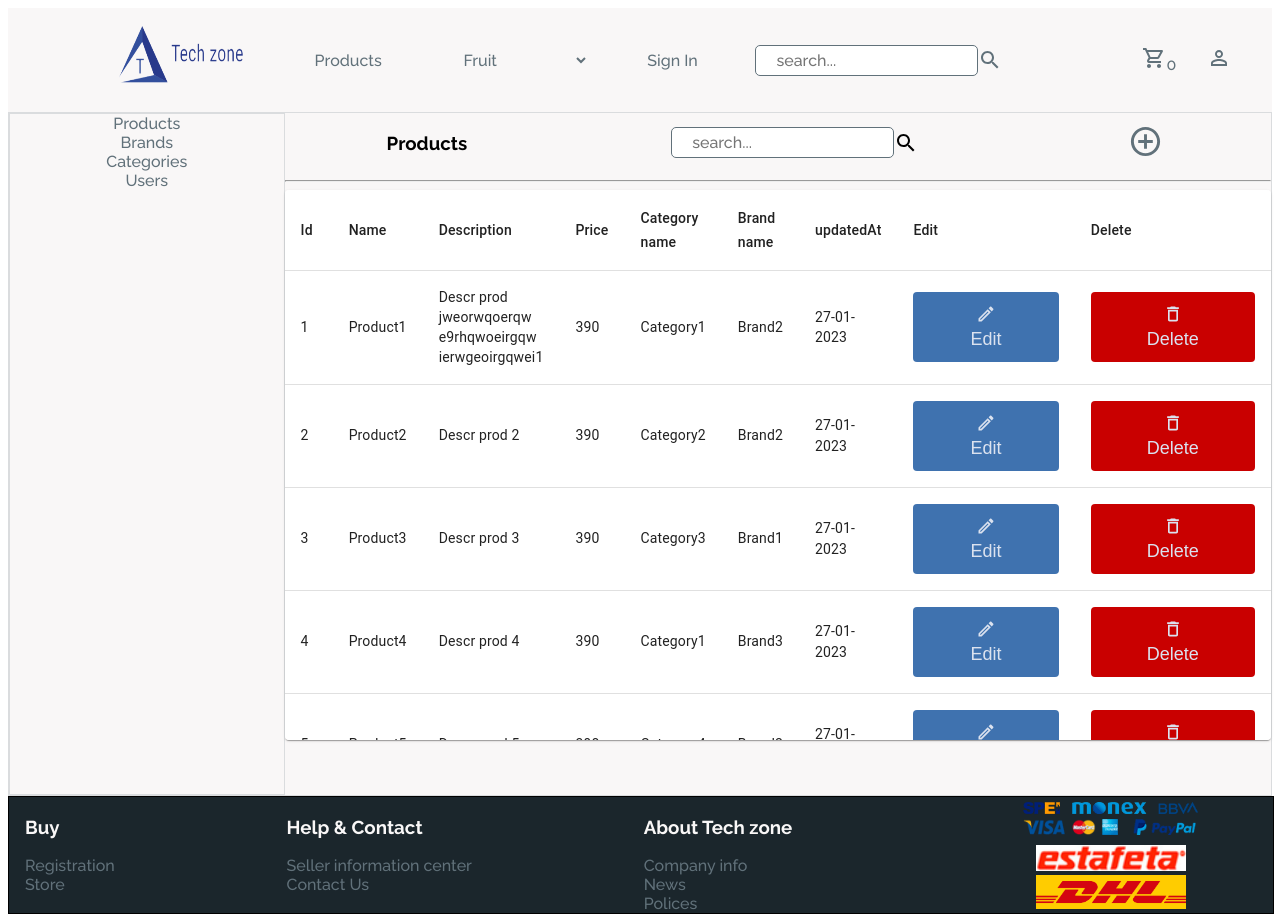
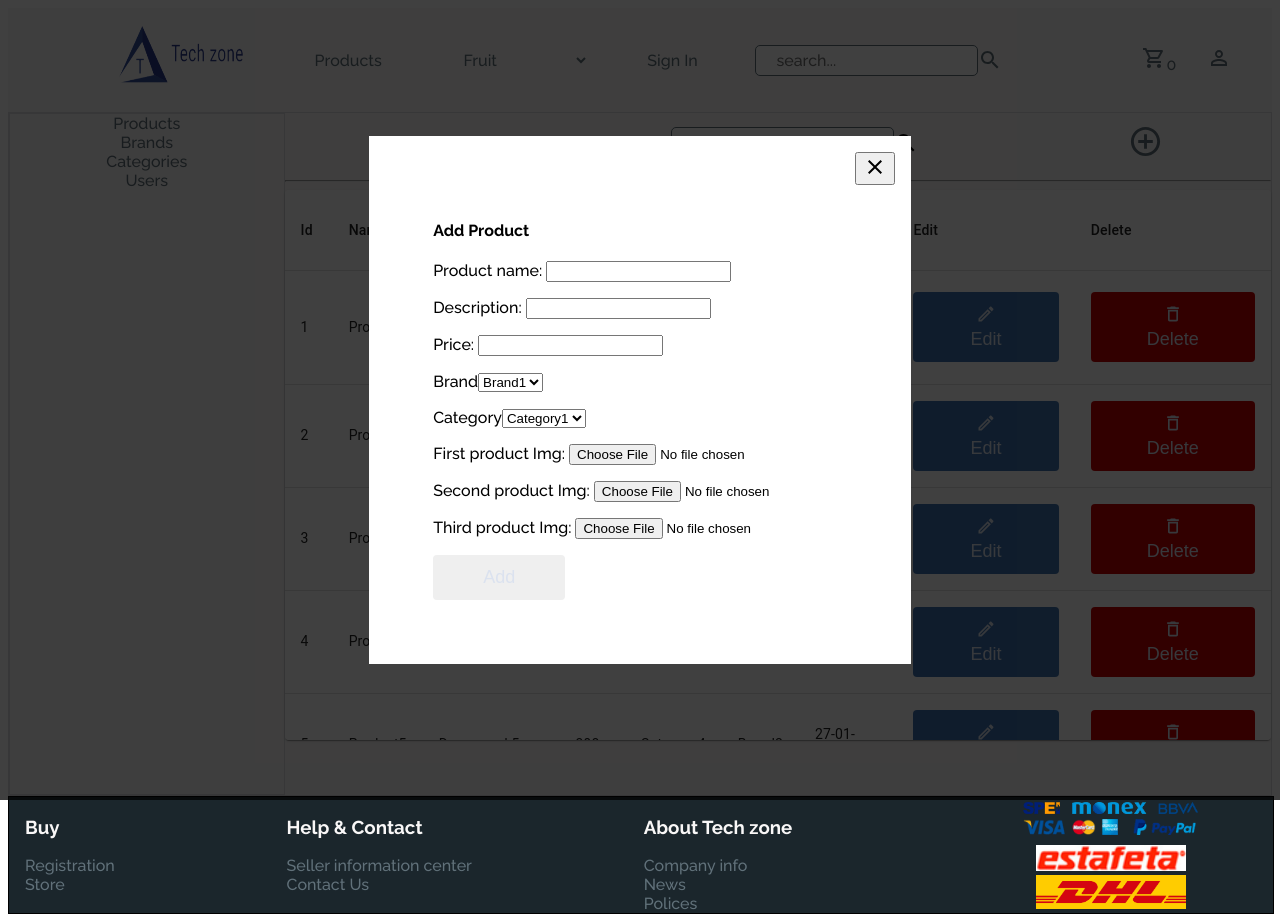
Before and after one commit to Yisusmomoa/React_e-commerce_Client, a React (Vite) app: page /admin/products in a window 1280 px wide. Both pictures are taken after a click on the button 1145 px from the left and 142 px from the top of the page. Built offline with nearby package versions, Linux system fonts and the light colour scheme.

Commit message:
se añaden más campos a los modales, además de agregar las modales de update para category y product

```diff
--- a/src/components/IsAdmin.jsx/Admin/AdminBrands.jsx
+++ b/src/components/IsAdmin.jsx/Admin/AdminBrands.jsx
@@ -1,4 +1,4 @@
-import React from 'react'
+import React, { useState } from 'react'
 import styled from "styled-components";
 import { device, deviceMin } from "../../../styles/breakpoints";
 import SubNavbar from '../SubNavbar/SubNavbar';
@@ -11,6 +11,9 @@ import TableHead from '@mui/material/TableHead';
 import TableRow from '@mui/material/TableRow';
 import Paper from '@mui/material/Paper';
 import ButtonAdmin from './ButtonAdmin';
+import { useModal } from '../../../state/hooks/useModal';
+import Modal from '../Modal/Modal';
+import ButtonAddModal from '../Modal/ButtonAddModal';
 
 const AdminBrandsContainer=styled.div`
   width:100%;
@@ -36,21 +39,64 @@ const rows = [
 ];
 
 const AdminBrands = () => {
-  const showModalBrand=()=>{
-    alert("Admin Brand")
-  }
+  const [
+    isOpenModalAdd,
+    openModalAdd,
+    closeModalAdd
+  ]=useModal()
+
+  const [
+    isOpenModalUpdate,
+    openModalUpdate,
+    closeModalUpdate
+  ]=useModal()
+
+  const [brandToUpdate, setBrandToUpdate]=useState({})
+
   const searchBrand=(name)=>{
     console.log("name Brand", name)
   }
   const deleteBrand=(id)=>{
     console.log("deleteBrand", id)
   }
-  const editBrand=(id)=>{
-    console.log("editBrand", id)
+  const editBrand=(data)=>{
+    setBrandToUpdate(data)
+    openModalUpdate()
+    console.log("editBrand", data)
   }
   return (
     <AdminBrandsContainer>
-      <SubNavbar showModal={showModalBrand}
+      <Modal isOpen={isOpenModalAdd} closeModal={closeModalAdd}>
+        <h4>Add brand</h4>
+          <form action=''>
+            <p>
+              <label htmlFor="BrandName">Brand name: </label>
+              <input type='text' name='BrandName' />
+            </p>
+            <p>
+              <label htmlFor="imgBrand">Brand Img: </label>
+              <input type='file' name='imgBrand'/>
+            </p>
+            <ButtonAddModal/>
+          </form>
+      </Modal>
+
+      <Modal isOpen={isOpenModalUpdate}
+        closeModal={closeModalUpdate}>
+        <h4>Update brand</h4>
+          <form action=''>
+            <p>
+              <label htmlFor="BrandName">Brand name: </label>
+              <input type='text' name='BrandName' />
+            </p>
+            <p>
+              <label htmlFor="imgBrand">Brand Img: </label>
+              <input type='file' name='imgBrand'/>
+            </p>
+            <ButtonAddModal/>
+          </form>
+      </Modal>
+      <SubNavbar showModal={openModalAdd}
         search={searchBrand} title={'Brands'}/>
       <hr/>
       <TableContainer component={Paper}
@@ -81,11 +127,11 @@ const AdminBrands = () => {
                 <TableCell sx={{maxwidth:180}}>{row.updatedAt}</TableCell>
                 <TableCell sx={{maxwidth:180}}>{row.createdAt}</TableCell>
                 <TableCell sx={{width:280}}><ButtonAdmin title={'Edit'}
-                  typeBtn={'Edit'} iconName={'Edit'} id={row.id}
+                  typeBtn={'Edit'} iconName={'Edit'} data={row}
                   action={editBrand}> </ButtonAdmin>
                 </TableCell>
                 <TableCell sx={{width:280}}><ButtonAdmin title={'Delete'}
-                  typeBtn={'Delete'} iconName={'Delete'} id={row.id}
+                  typeBtn={'Delete'} iconName={'Delete'} data={row}
                   action={deleteBrand}> </ButtonAdmin>
                 </TableCell>
               </TableRow>
--- a/src/components/IsAdmin.jsx/Admin/AdminCategories.jsx
+++ b/src/components/IsAdmin.jsx/Admin/AdminCategories.jsx
@@ -13,6 +13,7 @@ import Paper from '@mui/material/Paper';
 import ButtonAdmin from './ButtonAdmin';
 import Modal from '../Modal/Modal';
 import { useModal } from '../../../state/hooks/useModal';
+import ButtonAddModal from '../Modal/ButtonAddModal';
 
 const AdminCategoriesContainer=styled.div`
   width:100%;
@@ -38,26 +39,44 @@ const rows = [
 
 const AdminCategories = () => {
   const [isOpenModalAdd, openModalAdd, closeModalAdd]=useModal()
-
-  const showModalAddCategories=()=>{
-    // openModalAdd()
-  }
-  const closeModalAddCategories=()=>{
-  }
-  const searchCategories=(name)=>{
+  const [isOpenModalUpdate, openModalUpdate, closeModalUpdate]=useModal()
+  const [categoryToUpdate, setCategoryToUpdate]=useState({})
+ const searchCategories=(name)=>{
     console.log("name Categories", name)
   }
   const deleteCategory=(id)=>{
     console.log("deleteCategory", id)
   }
-  const editCategory=(id)=>{
-    console.log("editCategory", id)
+  const editCategory=(data)=>{
+    setCategoryToUpdate(data)
+    openModalUpdate()
+    console.log("editCategory", data)
   }
   return (
     <>
-      <Modal isOpen={isOpenModalAdd} closeModal={closeModalAdd}>
+      <Modal isOpen={isOpenModalAdd}
+      closeModal={closeModalAdd}>
         <h4>Add category</h4>
-        <p>add modal</p>
+        <form action=''>
+          <p>
+            <label htmlFor="CategoryName">Category name: </label>
+            <input type='text' name='CategoryName' />
+          </p>
+          <ButtonAddModal/>
+        </form>
+      </Modal>
+
+      <Modal isOpen={isOpenModalUpdate}
+        closeModal={closeModalUpdate} >
+        <h4>Update</h4>
+        <form action=''>
+          <p>
+            <label>{categoryToUpdate.name}</label>
+            <label htmlFor="CategoryName">Category name: </label>
+            <input type='text' name='CategoryName' />
+          </p>
+          <ButtonAddModal/>
+        </form>
       </Modal>
 
       <AdminCategoriesContainer>
@@ -90,11 +109,11 @@ const AdminCategories = () => {
                   <TableCell >{row.updatedAt}</TableCell>
                   <TableCell >{row.createdAt}</TableCell>
                   <TableCell ><ButtonAdmin title={'Edit'}
-                    typeBtn={'Edit'} iconName={'Edit'} id={row.id}
+                    typeBtn={'Edit'} iconName={'Edit'} data={row}
                     action={editCategory}> </ButtonAdmin>
                   </TableCell>
                   <TableCell ><ButtonAdmin title={'Delete'}
-                    typeBtn={'Delete'} iconName={'Delete'} id={row.id}
+                    typeBtn={'Delete'} iconName={'Delete'} data={row}
                     action={deleteCategory}> </ButtonAdmin>
                   </TableCell>
                 </TableRow>
--- a/src/components/IsAdmin.jsx/Admin/AdminProducts.jsx
+++ b/src/components/IsAdmin.jsx/Admin/AdminProducts.jsx
@@ -1,4 +1,4 @@
-import React from 'react'
+import React, { useState } from 'react'
 import SubNavbar from '../SubNavbar/SubNavbar'
 import styled from "styled-components";
 import { device, deviceMin } from "../../../styles/breakpoints";
@@ -10,7 +10,15 @@ import TableContainer from '@mui/material/TableContainer';
 import TableHead from '@mui/material/TableHead';
 import TableRow from '@mui/material/TableRow';
 import Paper from '@mui/material/Paper';
+import TextField from '@mui/material/TextField';
+import Autocomplete from '@mui/material/Autocomplete';
+
+
 import ButtonAdmin from './ButtonAdmin';
+import { useModal } from '../../../state/hooks/useModal';
+import Modal from '../Modal/Modal';
+import ButtonAddModal from '../Modal/ButtonAddModal';
+import DropdownCategory from '../../DropdownCategory/DropdownCategory';
 
 const AdminProductsContainer=styled.div`
   width:100%;
@@ -66,11 +74,16 @@ const rows = [
     "27-01-2023", "27-01-2023", 4, "Category4", 2, "Brand2"),
 ];
 const AdminProducts = () => {
-  // desde aquí le mando la función para añadir un nuevo prod y me
-  // debe de mostrar el modal para product
-  const showModalProducts=()=>{
-    alert("Admin products")
-  }
+
+  const [brand, setBrand]=useState(1) //igualar a la primera posición
+  //del arreglo que vendrá desde el back
+  const [category, setCategory]=useState(1)
+  const [
+    isOpenModalAdd,
+    openModalAdd,
+    closeModalAdd
+  ]=useModal()
+
   const searchProducts=(name)=>{
     console.log("name Product", name)
   }
@@ -82,7 +95,57 @@ const AdminProducts = () => {
   }
   return (
     <AdminProductsContainer>
-      <SubNavbar showModal={showModalProducts}
+      <Modal isOpen={isOpenModalAdd} closeModal={closeModalAdd}>
+        <h4>Add Product</h4>
+          <form action=''>
+            <p>
+              <label htmlFor="ProductName">Product name: </label>
+              <input type='text' name='ProductName' />
+            </p>
+            <p>
+              <label htmlFor="DescriptionName">Description: </label>
+              <input type='text' name='DescriptionName' />
+            </p>
+            <p>
+              <label htmlFor="PriceName">Price: </label>
+              <input type='number' name='PriceName' />
+            </p>
+            <p>
+              <label>
+                Brand
+                <select value={brand} onChange={(ev)=>setBrand(ev.target.value)}>
+                  <option value="1">Brand1</option>
+                  <option value="2">Brand2</option>
+                  <option value="3">Brand2</option>
+                </select>
+              </label>
+            </p>
+            <p>
+              <label>
+                  Category
+                  <select value={category} onChange={(ev)=>setCategory(ev.target.value)}>
+                    <option value="1">Category1</option>
+                    <option value="2">Category2</option>
+                    <option value="3">Category3</option>
+                  </select>
+                </label>
+            </p>
+            <p>
+              <label htmlFor="imgBrand">First product Img: </label>
+              <input type='file' name='imgBrand'/>
+            </p>
+            <p>
+              <label htmlFor="imgBrand">Second product Img: </label>
+              <input type='file' name='imgBrand'/>
+            </p>
+            <p>
+              <label htmlFor="imgBrand">Third product Img: </label>
+              <input type='file' name='imgBrand'/>
+            </p>
+            <ButtonAddModal/>
+          </form>
+      </Modal>
+      <SubNavbar showModal={openModalAdd}
         search={searchProducts}
         title={'Products'}/>
       <hr/>
@@ -135,3 +198,49 @@ const AdminProducts = () => {
 }
 
 export default AdminProducts
+
+
+// Top 100 films as rated by IMDb users. http://www.imdb.com/chart/top
+const top100Films = [
+  { label: 'The Shawshank Redemption', year: 1994 },
+  { label: 'The Godfather', year: 1972 },
+  { label: 'The Godfather: Part II', year: 1974 },
+  { label: 'The Dark Knight', year: 2008 },
+  { label: '12 Angry Men', year: 1957 },
+  { label: "Schindler's List", year: 1993 },
+  { label: 'Pulp Fiction', year: 1994 },
+  {
+    label: 'The Lord of the Rings: The Return of the King',
+    year: 2003,
+  },
+
+  { label: 'Goodfellas', year: 1990 },
+  { label: 'The Matrix', year: 1999 },
+  { label: 'Seven Samurai', year: 1954 },
+  {
+    label: 'Star Wars: Episode IV - A New Hope',
+    year: 1977,
+  },
+  { label: 'City of God', year: 2002 },
+  { label: 'Se7en', year: 1995 },
+  { label: 'The Silence of the Lambs', year: 1991 },
+  { label: "It's a Wonderful Life", year: 1946 },
+  {
+    label: 'Dr. Strangelove or: How I Learned to Stop Worrying and Love the Bomb',
+    year: 1964,
+  },
+  { label: 'The Great Dictator', year: 1940 },
+  { label: 'Cinema Paradiso', year: 1988 },
+  { label: 'The Lives of Others', year: 2006 },
+  { label: 'Grave of the Fireflies', year: 1988 },
+  { label: 'Paths of Glory', year: 1957 },
+  { label: 'Django Unchained', year: 2012 },
+  { label: 'The Shining', year: 1980 },
+  { label: 'WALL·E', year: 2008 },
+  { label: 'American Beauty', year: 1999 },
+  { label: 'The Dark Knight Rises', year: 2012 },
+  { label: 'Princess Mononoke', year: 1997 },
+  { label: 'Aliens', year: 1986 },
+  { label: 'Oldboy', year: 2003 },
+
+];
--- a/src/components/IsAdmin.jsx/Admin/ButtonAdmin.jsx
+++ b/src/components/IsAdmin.jsx/Admin/ButtonAdmin.jsx
@@ -40,11 +40,11 @@ const getIconFromName=(iconName)=>{
             break;
     }
 }
-const ButtonAdmin = ({title, typeBtn, iconName, action, id}) => {
+const ButtonAdmin = ({title, typeBtn, iconName, action, data}) => {
     const icon=getIconFromName(iconName)
   return (
     <ButtonAdminStyle typeBtn={typeBtn}
-    onClick={()=>action(id)}>{icon}{title}</ButtonAdminStyle>
+        onClick={()=>action(data)}>{icon}{title}</ButtonAdminStyle>
   )
 }
 
--- /dev/null
+++ b/src/components/IsAdmin.jsx/Modal/ButtonAddModal.jsx
@@ -0,0 +1,24 @@
+import React from 'react'
+import styled from "styled-components";
+const ButtonAddModalStyle=styled.button`
+    color:${(props)=>props.theme.colors.Letras2};
+    background-color:${(props)=>{props.theme.colors.Btn_Hover}};
+    cursor:pointer;
+    border:none;
+    border-radius:4px;
+    padding: 12px 50px;
+    text-align: center;
+    text-decoration: none;
+    font-size: 18px;
+    transition: background-color 0.3s ease-in;
+    &:hover{
+        background-color:${(props)=>{props.theme.colors.Btn_Reposo}};
+    }
+`
+const ButtonAddModal = () => {
+  return (
+    <ButtonAddModalStyle>Add</ButtonAddModalStyle>
+  )
+}
+
+export default ButtonAddModal
--- a/src/components/IsAdmin.jsx/Modal/Modal.jsx
+++ b/src/components/IsAdmin.jsx/Modal/Modal.jsx
@@ -1,5 +1,6 @@
 import React from 'react'
 import './Modal.css'
+import CloseOutlinedIcon from '@mui/icons-material/CloseOutlined';
 const Modal = ({children, isOpen, closeModal}) => {
     // controlar que no se cierre el modal cuando hacemos click dentro de el
     const handleModalContainerClick=(e)=>{
@@ -8,7 +9,8 @@ const Modal = ({children, isOpen, closeModal}) => {
   return (
     <article className={`modal ${isOpen && 'is-open'}`} onClick={closeModal}>
         <div className='modal-container' onClick={handleModalContainerClick}>
-            <button className='modal-close' onClick={closeModal}>X</button>
+            <button className='modal-close'
+            onClick={closeModal}><CloseOutlinedIcon/></button>
             {children}
         </div>
     </article>
```
